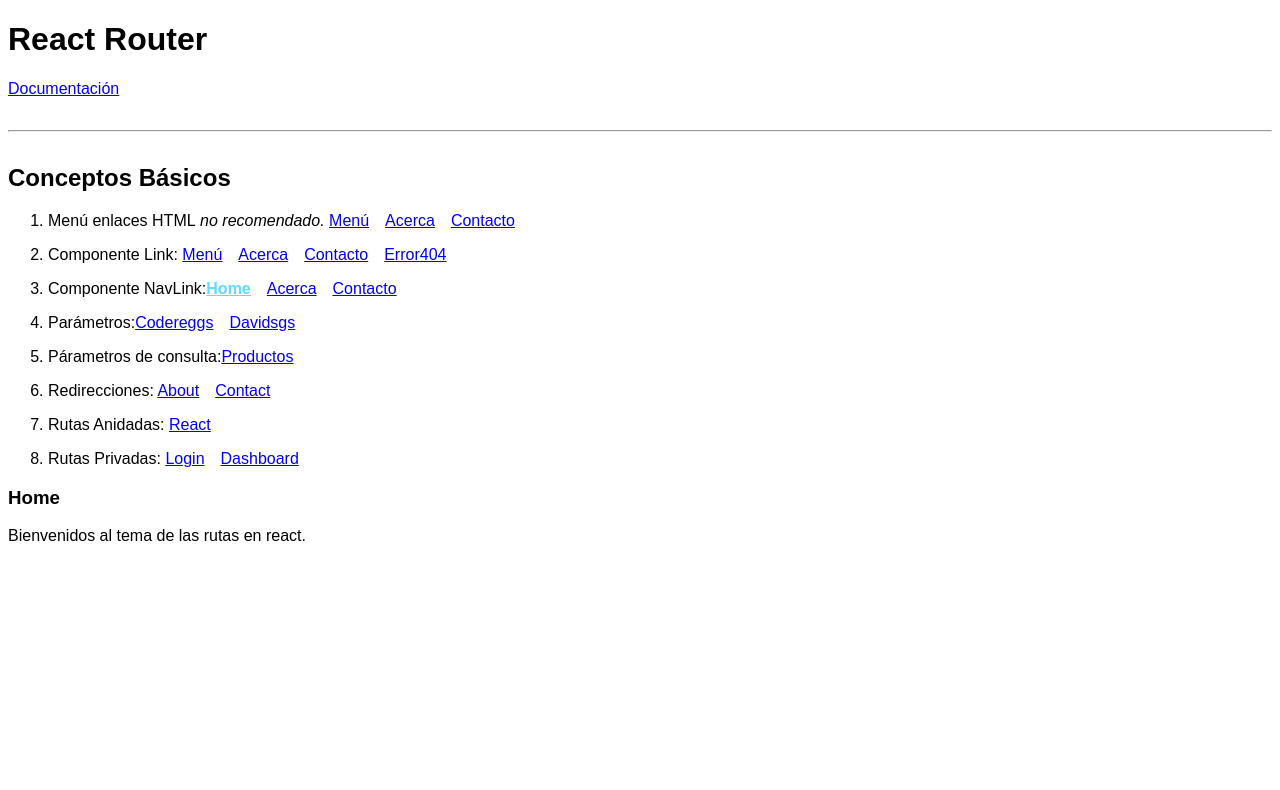
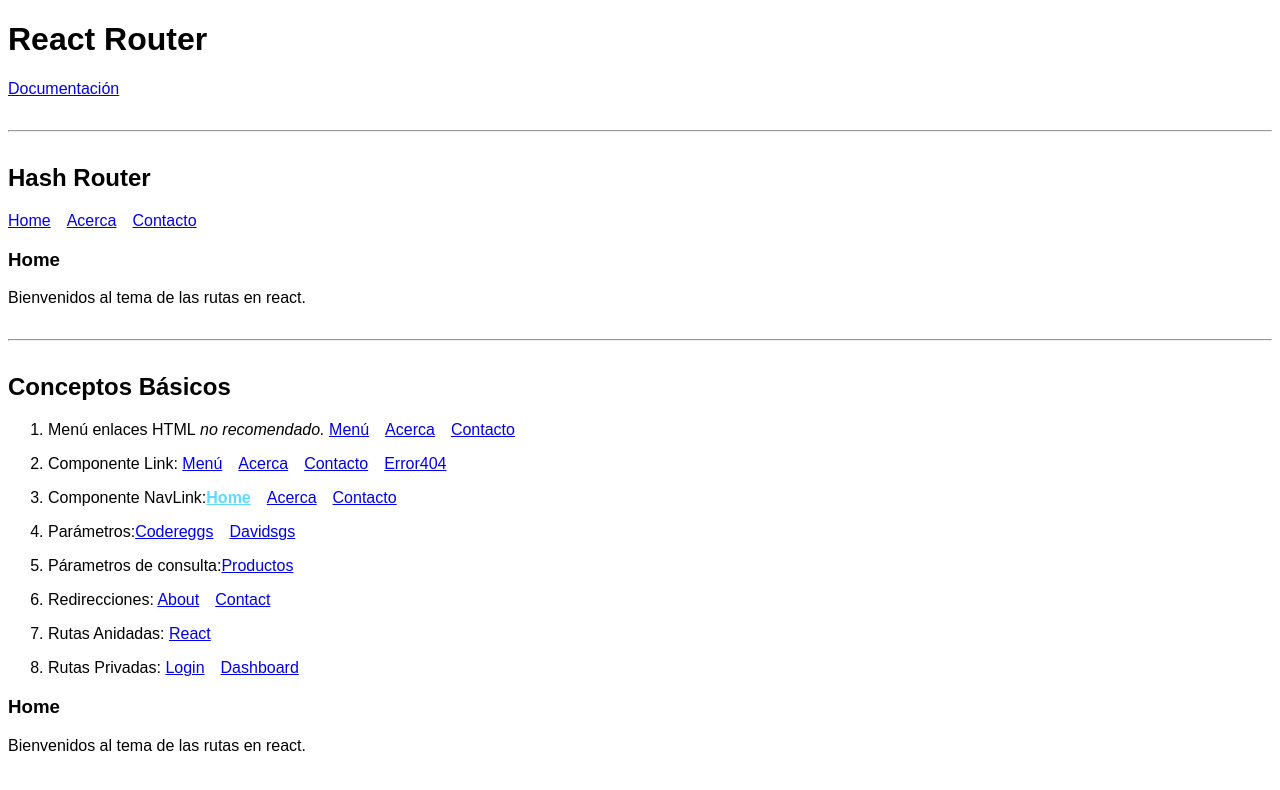
Before and after one commit to Codereggs/ReactRouter-Info, a React (Create React App) app: page / in a window 1280 px wide. Shown: the top 790 px of the page. Built offline with nearby package versions, Linux system fonts and the light colour scheme.

Commit message:
feat hash router example

```diff
--- a/src/components/ConceptosBasicos.js
+++ b/src/components/ConceptosBasicos.js
@@ -1,6 +1,8 @@
 import React from "react";
 import {
   BrowserRouter as Router,
+  HashRouter,
+  Link,
   Redirect,
   Route,
   Switch,
@@ -20,6 +22,21 @@
 export const ConceptosBasicos = () => {
   return (
     <div>
+      <h2>Hash Router</h2>
+      <HashRouter>
+        <nav>
+          <Link to="/">Home</Link>
+          <Link to="/acerca">Acerca</Link>
+          <Link to="/contacto">Contacto</Link>
+        </nav>
+        <Switch>
+          <Route exact path="/" component={Home} />
+          <Route exact path="/acerca" component={Acerca} />
+          <Route exact path="/contacto" component={Contacto} />
+          <Route path="*" component={Error404} />
+        </Switch>
+      </HashRouter>
+      <hr />
       <h2>Conceptos Básicos</h2>
       <Router>
         <MenuConceptos />
```
